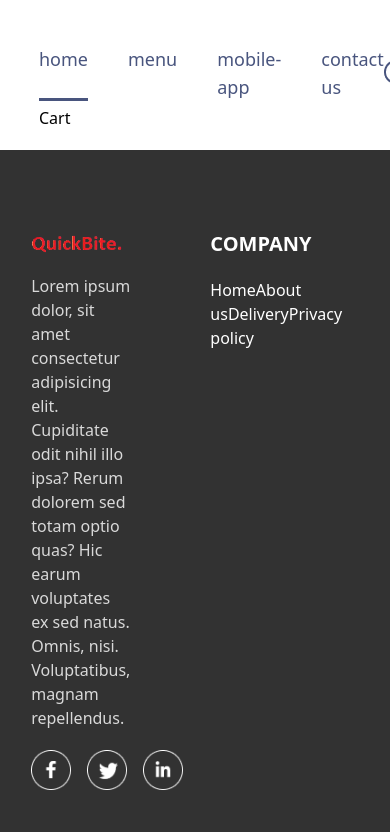
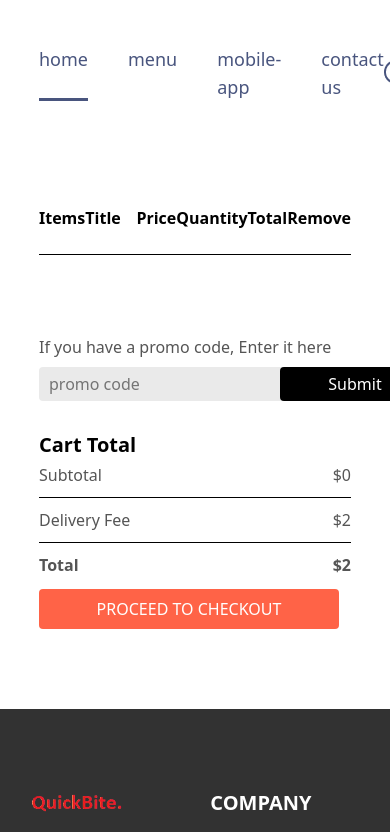
Before and after one commit to baskaranjeeva/QuickBite-Food-Ordering-App, a React (Vite) app: page /cart in a window 390 px wide. Shown: the top 832 px of the page. Built offline with nearby package versions, Linux system fonts and the light colour scheme.

Commit message:
Cart page created

```diff
--- a/src/App.jsx
+++ b/src/App.jsx
@@ -12,7 +12,7 @@ import LoginPopup from "./components/LoginPopup";
 import { useSelector } from "react-redux";
 function App() {
   const { showLogin } = useSelector((state) => state.food);
-  console.log("In App: ", showLogin);
+  // console.log("In App: ", showLogin);
   return (
     <>
       {showLogin ? <LoginPopup /> : <></>}
--- a/src/components/FoodItem/FoodItem.jsx
+++ b/src/components/FoodItem/FoodItem.jsx
@@ -16,9 +16,11 @@ function FoodItem({ item }) {
   // console.log(item._id);
   function addItem(id) {
     dispatch(addToCart(id));
+    dispatch(getTotalCartAmount());
   }
   const removeItem = (id) => {
     dispatch(removeFromCart(id));
+    dispatch(getTotalCartAmount());
   };
 
   return (
--- a/src/components/Navbar.jsx
+++ b/src/components/Navbar.jsx
@@ -1,4 +1,4 @@
-import React, { useState } from "react";
+import React, { useEffect, useState } from "react";
 import { assets } from "../assets/assets";
 import { Link } from "react-router-dom";
 import "./Navbar.css";
@@ -6,6 +6,8 @@ import { useSelector, useDispatch } from "react-redux";
 import { setShowLogin } from "../slices/foodSlice";
 function Navbar() {
   const [menu, setMenu] = useState("home");
+  const [dotVal, setDotVal] = useState("");
+  const { total } = useSelector((state) => state.food);
 
   const dispatch = useDispatch();
   function displayLogin(disp) {
@@ -14,11 +16,20 @@ function Navbar() {
   const currentMenu = (name) => {
     return name === menu ? "active" : "";
   };
+  useEffect(() => {
+    if (total === 0) {
+      setDotVal("");
+    } else {
+      setDotVal("dot");
+    }
+  }, [total]);
   return (
     <div>
       <div className="flex justify-between items-center mt-10">
         <div>
-          <img src={assets.logo} className="w-40" alt="" />
+          <Link to="/">
+            <img src={assets.logo} className="w-40" alt="" />
+          </Link>
         </div>
         <div>
           <ul className="flex gap-10 text-[#49557e] text-lg cursor-pointer sm:gap-6 sm:text-md md:gap-4 md:text-sm lg:gap-8 lg:text-base">
@@ -55,8 +66,10 @@ function Navbar() {
         <div className="flex gap-10 items-center">
           <img src={assets.search_icon} alt="" />
           <div className="navbar-basket-icon">
-            <img src={assets.basket_icon} alt="" />
-            <div className="dot"></div>
+            <Link to="/cart">
+              <img src={assets.basket_icon} alt="" />
+            </Link>
+            <div className={dotVal}></div>
           </div>
           <button
             onClick={() => displayLogin(true)}
--- /dev/null
+++ b/src/pages/Cart/Cart.css
@@ -0,0 +1,9 @@
+@media (max-width: 750px) {
+  #cart-bottom {
+    flex-direction: column-reverse;
+  }
+  #cart-promocode {
+    justify-content: start;
+    margin-bottom: 30px;
+  }
+}
--- a/src/pages/Cart/Cart.jsx
+++ b/src/pages/Cart/Cart.jsx
@@ -1,7 +1,106 @@
-import React from "react";
+import React, { useEffect } from "react";
+import { useSelector, useDispatch } from "react-redux";
+import { removeFromCart, getTotalCartAmount } from "../../slices/foodSlice";
+import "./Cart.css";
+function Cart() {
+  const { cartItems, food_list, total } = useSelector((state) => state.food);
+  const dispatch = useDispatch();
 
-function Cart() {
-  return <div>Cart</div>;
+  function removeItem(id) {
+    dispatch(removeFromCart(id));
+  }
+  useEffect(() => {
+    dispatch(getTotalCartAmount());
+  }, [cartItems, dispatch]);
+  return (
+    <div className="mt-[100px]">
+      <div>
+        <div
+          className="grid grid-cols-[1fr_1.5fr_1fr_1fr_1fr_0.5fr]
+        items-center text-md font-semibold text-black font-[max(1vw_12px)]"
+        >
+          <p>Items</p>
+          <p>Title</p>
+          <p>Price</p>
+          <p>Quantity</p>
+          <p>Total</p>
+          <p className="text-center">Remove</p>
+        </div>
+        <br />
+        <hr />
+        {food_list.map((item, index) => {
+          if (cartItems[item._id] > 0) {
+            return (
+              <div>
+                <div
+                  className="grid grid-cols-[1fr_1.5fr_1fr_1fr_1fr_0.5fr]
+                items-center text-gray-500 font-[max(1vw_12px)] my-[10px] mx-[0px] "
+                  key={index}
+                >
+                  <img className="w-12" src={item.image} alt="" />
+                  <p>{item.name}</p>
+                  <p>${item.price}</p>
+                  <p>{cartItems[item._id]}</p>
+                  <p>${item.price * cartItems[item._id]}</p>
+                  <p
+                    className="cursor-pointer text-center"
+                    onClick={() => removeItem(item._id)}
+                  >
+                    🗑
+                  </p>
+                </div>
+                <hr className="h-[1px] bg-[#e2e2e2] border-none" />
+              </div>
+            );
+          }
+        })}
+      </div>
+      <div
+        className="mt-[80px] mb-[80px] flex justify-between gap-[max(12vw_20px)]"
+        id="cart-bottom"
+      >
+        <div className="flex flex-1 flex-col gap-1">
+          <h2 className="text-xl font-bold">Cart Total</h2>
+          <div>
+            <div className="flex justify-between text-[#555]">
+              <p>Subtotal</p>
+              <p>${total}</p>
+            </div>
+            <hr className="my-[10px]" />
+            <div className="flex justify-between text-[#555]">
+              <p>Delivery Fee</p>
+              <p>${2}</p>
+            </div>
+            <hr className="my-[10px]" />
+            <div className="flex justify-between text-[#555]">
+              <b>Total</b>
+              <b>${total + 2}</b>
+            </div>
+          </div>
+          <button className="border-none text-white bg-[tomato] w-[max(15vw,300px)] py-[8px] mt-2 rounded-[4px] cursor-pointer">
+            PROCEED TO CHECKOUT
+          </button>
+        </div>
+        <div className="flex flex-1 justify-center " id="cart-promocode">
+          <div>
+            <p className="text-[#555]">
+              If you have a promo code, Enter it here
+            </p>
+            <div className="mt-2 flex justify-between items-center bg-[#eaeaea] rounded-[4px]">
+              <input
+                className="bg-transparent border-none outline-none pl-[10px]"
+                type="text"
+                placeholder="promo code"
+              />
+              <button className="w-[max(10vw,150px)] px-[12px] py-[5px] bg-black border-none text-white rounded-[4px]">
+                Submit
+              </button>
+            </div>
+          </div>
+        </div>
+      </div>
+    </div>
+  );
 }
 
 export default Cart;
--- a/src/slices/foodSlice.js
+++ b/src/slices/foodSlice.js
@@ -5,6 +5,7 @@ const initialState = {
   cartItems: {},
   category: "All",
   showLogin: false,
+  total: 0,
 };
 
 export const foodSlice = createSlice({
@@ -30,12 +31,12 @@ export const foodSlice = createSlice({
     getTotalCartAmount: (state) => {
       let totalAmount = 0;
       for (const item in state.cartItems) {
-        const itemInfo = food_list.find((p) => p._id === item);
-        if (itemInfo) {
+        if (state.cartItems[item] > 0) {
+          const itemInfo = food_list.find((product) => product._id === item);
           totalAmount += itemInfo.price * state.cartItems[item];
         }
       }
-      return totalAmount;
+      state.total = totalAmount;
     },
     setCategory: (state, action) => {
       let cat = action.payload;
```
